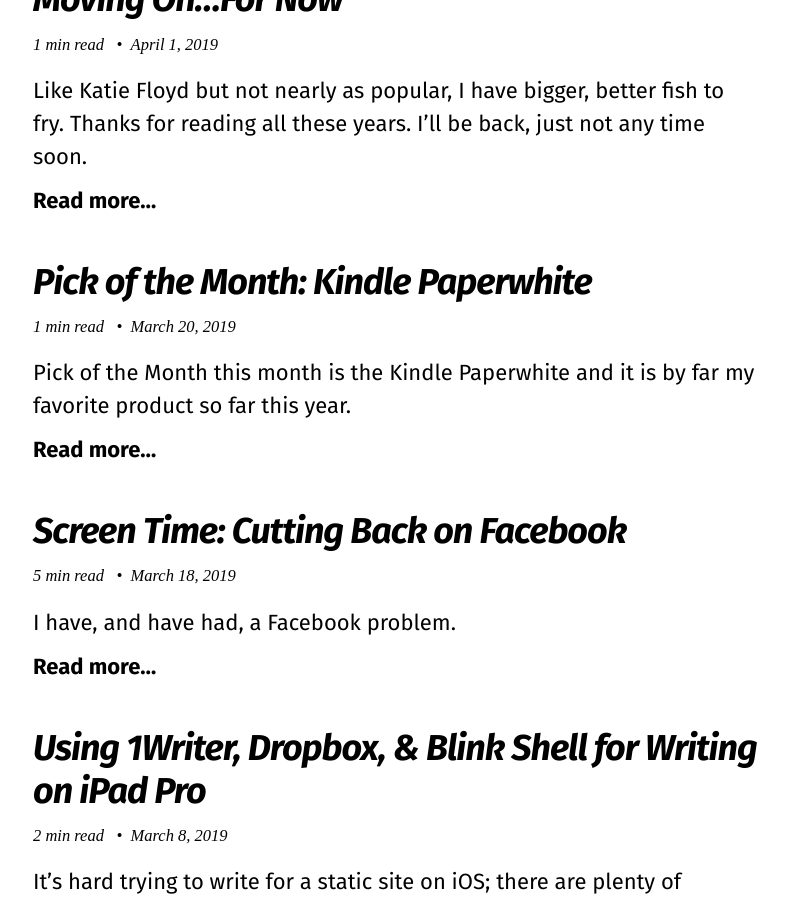
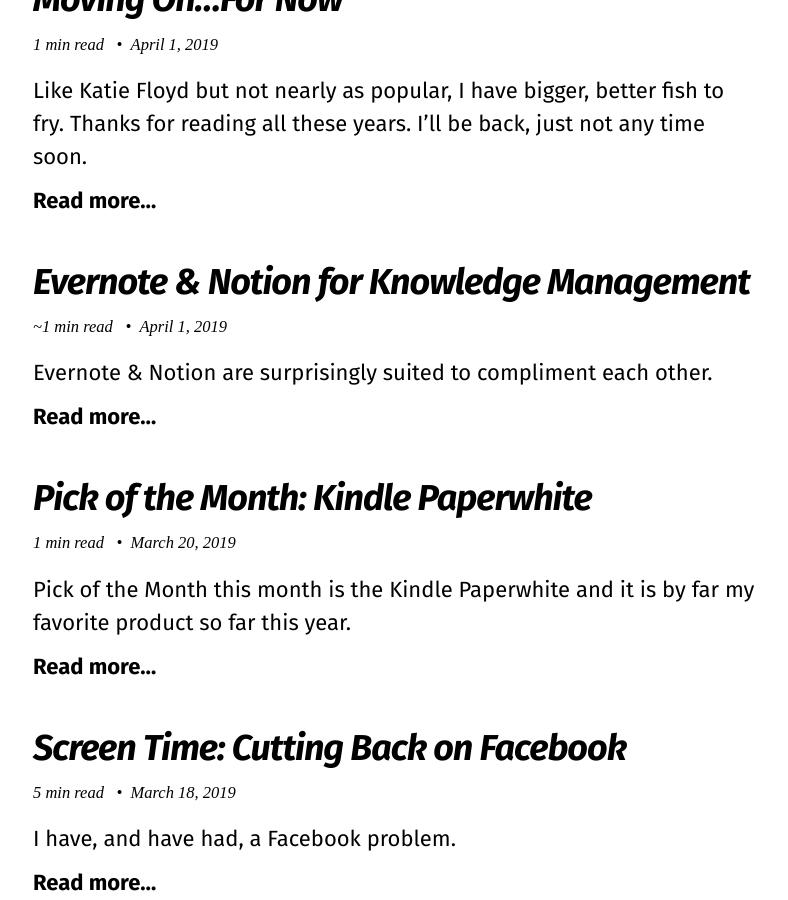
Before and after one commit to bryanbraun/tiffany.blog, a Jekyll site: the page built from index.html, in a window 1280 px wide and 900 px high, scrolled down 644 px. Shown: the whole window, without its empty margins (245-1033 px from the left). Built offline with Jekyll 4.4.1, drawn with Linux system fonts in a browser that asks for light colours; nearby versions of some CDN libraries; the list of posts is cut into pages by our own code; some of the changed text lies outside the part shown.

Commit message:
Update something

```diff
--- /dev/null
+++ b/_posts/2019-04-01-evernote-and-notion-for-knowledge-management.md
@@ -0,0 +1,35 @@
+---
+title: "Evernote & Notion for Knowledge Management"
+date: 2019-04-01
+layout: post
+categories:
+  - Productivity
+tags:
+  - Evernote
+  - Notion
+  - project management
+image: https://res.cloudinary.com/thatmacnerd/image/upload/v1554091345/Evernote%20and%20Notion%20Post/evernote_notion_header-min.png
+excerpt: Evernote & Notion are surprisingly suited to compliment each other.
+description: Evernote has come a long way and I am back on it along with Notion.
+---
+
+I've written
+<video src="https://d2ddoduugvun08.cloudfront.net/items/1T331U1x0J1I1Z2A3t3G/Screen%20Recording%202019-03-31%20at%2009.51%20PM.mp4" controls style="display: block;height: auto;width: 100%;">Tag Hierarchies</video>
+*Tag Hierarchies*
+
+![](https://cl.ly/067ea7a5747d/Screen%252520Recording%2525202019-03-31%252520at%25252009.48%252520PM.gif)
+
+![](https://cl.ly/77e7ccb936a9/Screen%252520Recording%2525202019-03-31%252520at%25252010.04%252520PM.gif)
+
+
+{% notice success %}
+ [Evernote Scratchpad](https://www.icloud.com/shortcuts/77a65c8c20db429ab45d02c9b683558d)
+{% endnotice %}
+
+{% notice success %}
+ [Twitter to Evernote](https://www.icloud.com/shortcuts/11be02cc29554c5f986378c49f32704d)
+{% endnotice %}
+
+{% notice success %}
+ [Save Quote to Evernote](https://www.icloud.com/shortcuts/84aa2c11bd604667917038b73c9c28f0)
+{% endnotice %}
```
Also changed, not shown: uses.md (+2 -0 lines).
